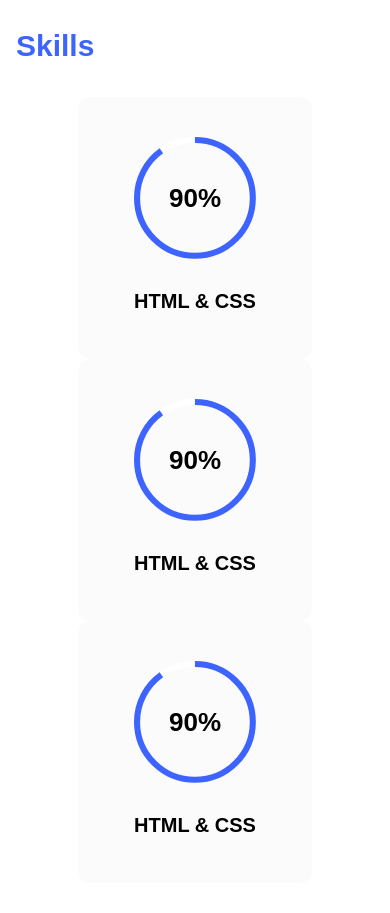
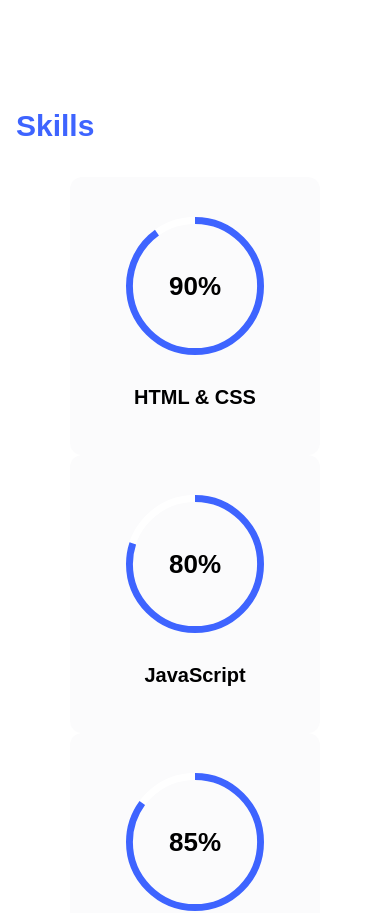
Before and after one commit to mayurrohokale/portfolio, a React (Create React App) app: page / in a window 390 px wide. Shown: the part 3660-4573 px from the top of the page. Built offline with nearby package versions, Linux system fonts and the light colour scheme.

Commit message:
added padding between education and image

```diff
--- a/src/component/Resume.js
+++ b/src/component/Resume.js
@@ -1,7 +1,22 @@
 import { CircularProgressbarWithChildren } from "react-circular-progressbar";
+
+const FEATURED_SKILLS = [
+  {
+    name: "HTML & CSS",
+    value: 90,
+  },
+  {
+    name: "JavaScript",
+    value: 80,
+  },
+  {
+    name: "React",
+    value: 85,
+  },
+];
 export default function Resume() {
   return (
-    <div className="flex flex-row h-full lg:h-[80vh]">
+    <div className="flex flex-row h-full lg:h-[80vh] py-20">
       <div className="bg-blue-50 hidden lg:block">
         <nav className="pt-32 px-14 text-[16px] font-bold text-black/80 ">
           <ul>
@@ -19,8 +34,6 @@ export default function Resume() {
         </nav>
       </div>
       <div className="flex">
-
-
         <div className="lg:overflow-y-scroll h-full ">
           <div id="page-1">
             <h2 className="text-[30px] font-bold text-custom-blue py-5 px-4">
@@ -75,27 +88,23 @@ export default function Resume() {
               </h2>
 
               <div className="flex flex-col md:flex-row  justify-between items-center px-10">
-                <CircularSkill/>
-                <CircularSkill/>
-                <CircularSkill/>
+                {FEATURED_SKILLS.map((skill, index) => (
+                  <CircularSkill key={index} {...skill} />
+                ))}
               </div>
             </div>
           </div>
         </div>
       </div>
     </div>
-
   );
 }
 
-
-
-function CircularSkill(){
+function CircularSkill({ name, value }) {
   return (
-    <div className="flex flex-col rounded-xl bg-gray-300/10 py-10 px-14 hover:shadow-2xl shadow-black">
-
+    <div className="flex flex-col rounded-xl bg-gray-300/10 py-10 px-14 w-[250px] text-center hover:shadow-2xl shadow-black">
       <CircularProgressbarWithChildren
-                    value={90}
+        value={value}
         className=""
         styles={{
           path: {
@@ -107,10 +116,10 @@ function CircularSkill(){
         }}
         strokeWidth={5}
       >
-                    <p className="text-[26px] font-bold">90%</p>
+        <p className="text-[26px] font-bold">{value}%</p>
       </CircularProgressbarWithChildren>
 
-                  <h1 className="font-bold text-[20px] mt-6">HTML & CSS</h1>
+      <h1 className="font-bold text-[20px] mt-6">{name}</h1>
     </div>
-  )
+  );
 }
```
Lines whose indentation alone changed are shown as unchanged.
